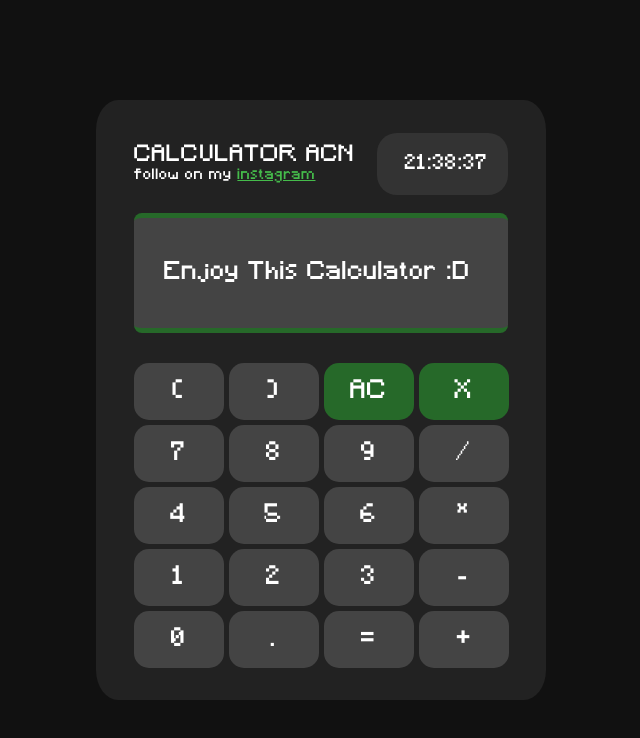
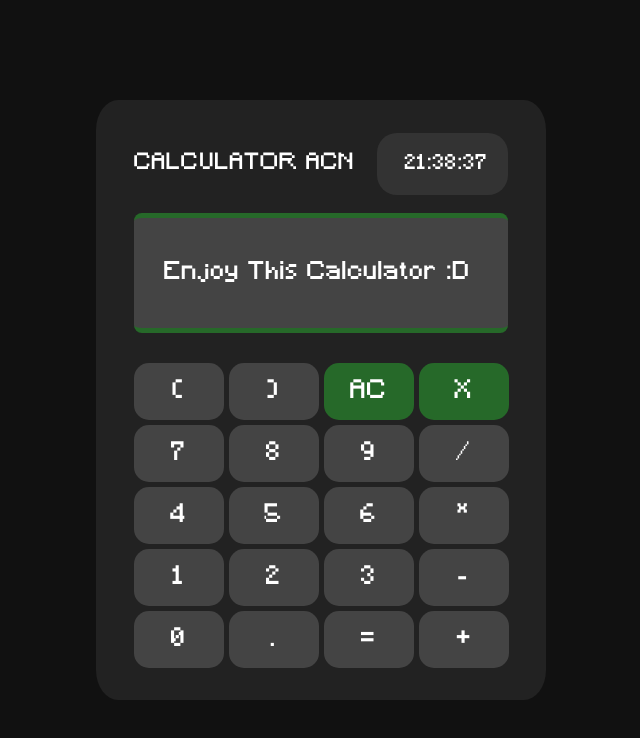
Before and after one commit to aacnico/calculatorAcn, a plain HTML site: page index.html in a window 1280 px wide. Shown: the whole page, without its empty margins (319-959 px from the left). Drawn offline with Linux system fonts and the light colour scheme.

Commit message:
Update index.html

```diff
--- a/index.html
+++ b/index.html
@@ -19,12 +19,6 @@
 
             <div class="calTitleText">
                 <h1>CALCULATOR ACN</h1>
-                <p>
-                    follow on my
-                    <a href="https://www.instagram.com/acnico_/" target="_blank" rel="noopener">
-                        instagram
-                    </a>
-                </p>
             </div>
 
             <div class="calTitleClock">
```
